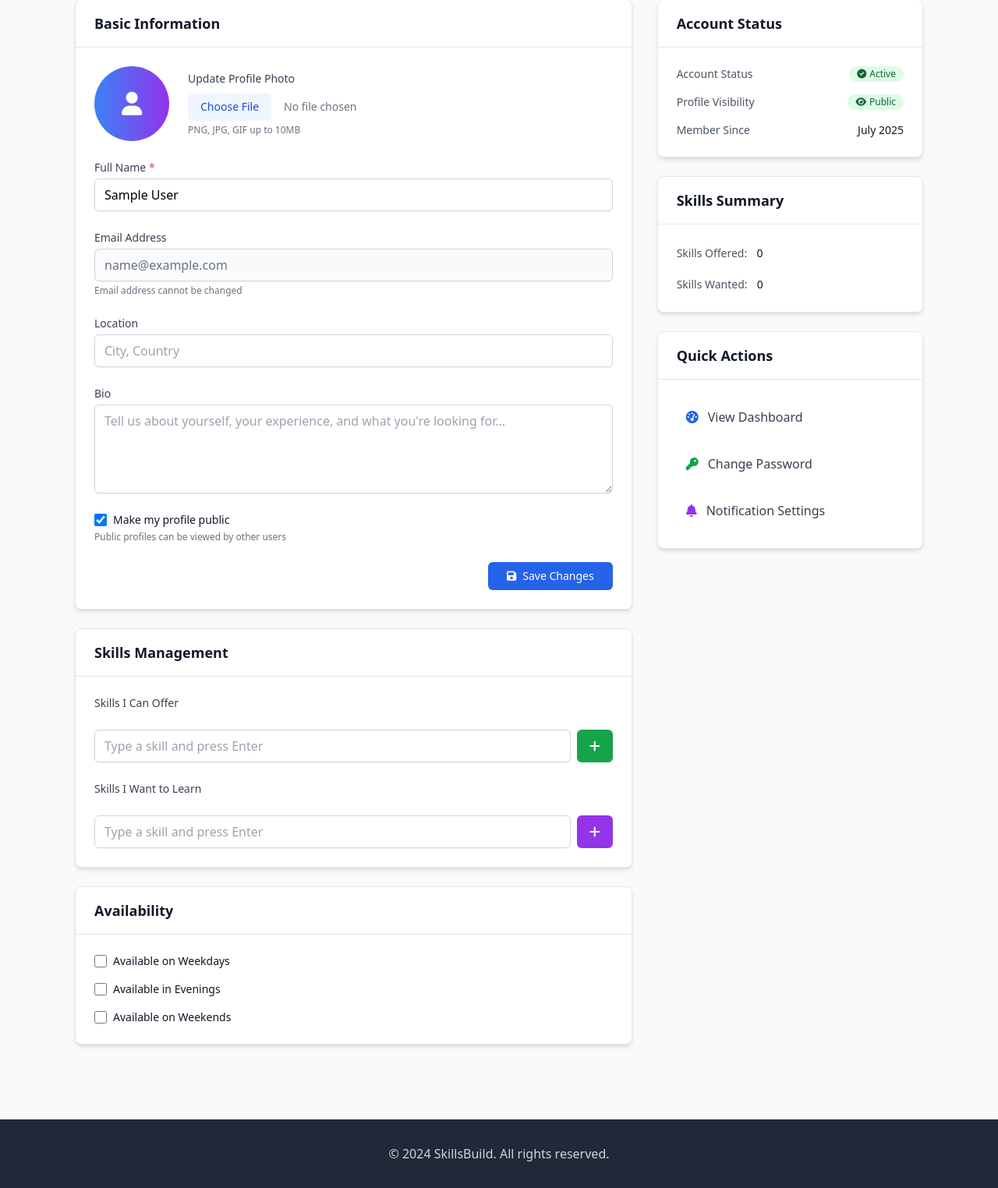
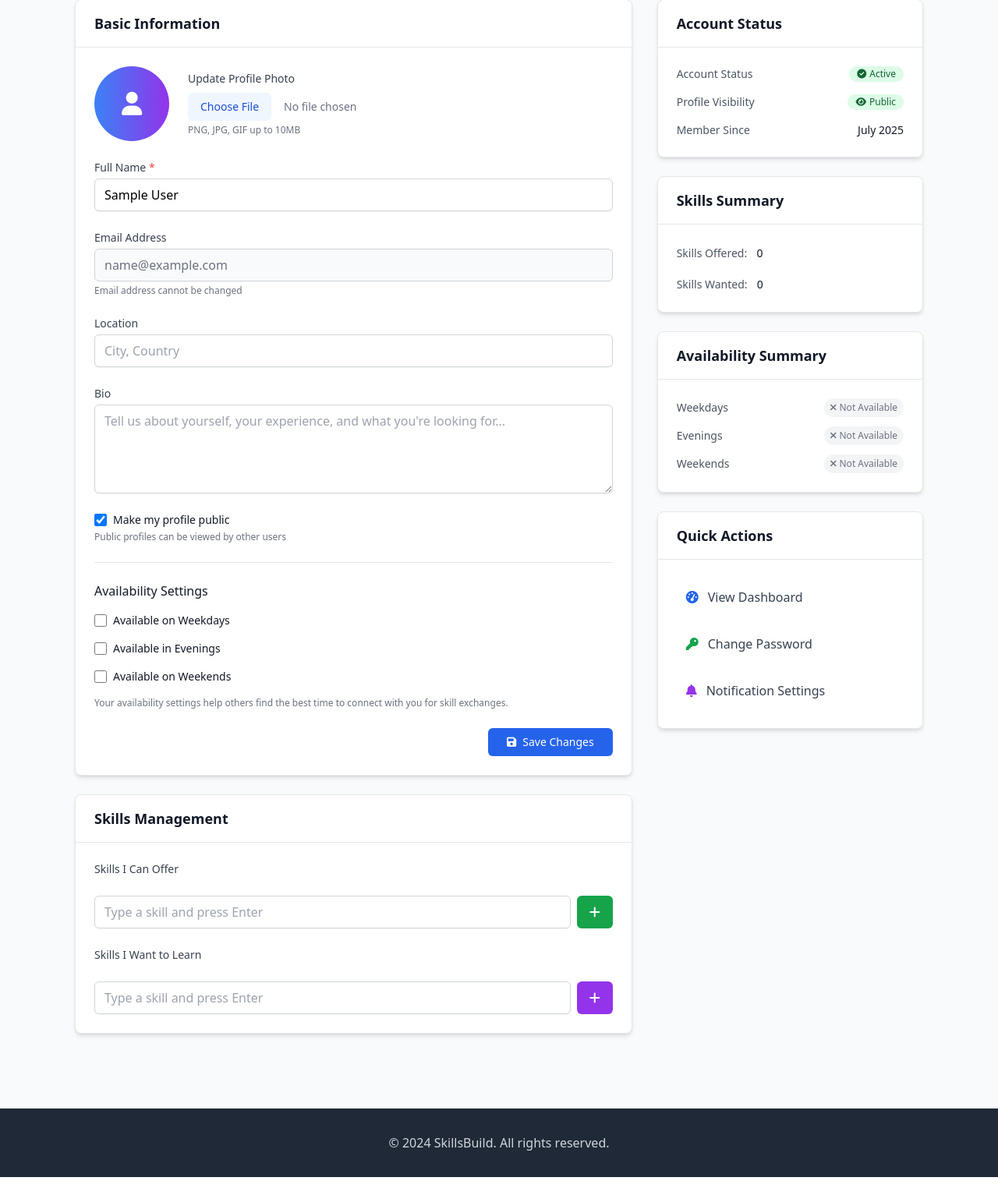
Before and after one commit to harshil-mistry/Odoo-SkilllsBuild, a Flask app: page /profile in a window 1280 px wide. Shown: the part 198-1722 px from the top of the page at 78% size. Run offline with Flask 3, Linux system fonts and the light colour scheme; the visitor is signed in with stand-in values (Sample User, id 1); data that the repository does not hold is empty; some libraries are stand-ins or nearby versions.

Commit message:
Availability for users made dynamic

```diff
--- a/app.py
+++ b/app.py
@@ -39,6 +39,7 @@ class SwapRequest(db.Model):
     to_user_id = db.Column(db.Integer, db.ForeignKey('user.id'), nullable=False)
     skill_offered_id = db.Column(db.Integer, db.ForeignKey('skill.id'), nullable=True)
     skill_wanted_id = db.Column(db.Integer, db.ForeignKey('skill.id'), nullable=True)
+    message = db.Column(db.Text, nullable=True)  # Optional message from sender
     status = db.Column(db.String(20), default='pending')  # pending, accepted, rejected
     created_at = db.Column(db.DateTime, default=datetime.utcnow)
 
--- a/templates/profile.html
+++ b/templates/profile.html
@@ -94,6 +94,38 @@
                             <p class="mt-1 text-xs text-gray-500">Public profiles can be viewed by other users</p>
                         </div>
 
+                        <!-- Availability Settings -->
+                        <div class="border-t pt-6">
+                            <h4 class="text-md font-medium text-gray-900 mb-4">Availability Settings</h4>
+                            <div class="space-y-4">
+                                <div class="flex items-center">
+                                    <input type="checkbox" id="weekdays_available" name="weekdays_available"
+                                           {% if current_user.weekdays_available %}checked{% endif %}
+                                           class="h-4 w-4 text-blue-600 focus:ring-blue-500 border-gray-300 rounded">
+                                    <label for="weekdays_available" class="ml-2 block text-sm text-gray-900">
+                                        Available on Weekdays
+                                    </label>
+                                </div>
+                                <div class="flex items-center">
+                                    <input type="checkbox" id="evenings_available" name="evenings_available"
+                                           {% if current_user.evenings_available %}checked{% endif %}
+                                           class="h-4 w-4 text-blue-600 focus:ring-blue-500 border-gray-300 rounded">
+                                    <label for="evenings_available" class="ml-2 block text-sm text-gray-900">
+                                        Available in Evenings
+                                    </label>
+                                </div>
+                                <div class="flex items-center">
+                                    <input type="checkbox" id="weekends_available" name="weekends_available"
+                                           {% if current_user.weekends_available %}checked{% endif %}
+                                           class="h-4 w-4 text-blue-600 focus:ring-blue-500 border-gray-300 rounded">
+                                    <label for="weekends_available" class="ml-2 block text-sm text-gray-900">
+                                        Available on Weekends
+                                    </label>
+                                </div>
+                                <p class="text-xs text-gray-500">Your availability settings help others find the best time to connect with you for skill exchanges.</p>
+                            </div>
+                        </div>
+
                         <!-- Submit Button -->
                         <div class="flex justify-end">
                             <button type="submit"
@@ -151,42 +183,7 @@
                 </div>
             </div>
 
-            <!-- Availability -->
-            <div class="bg-white rounded-lg shadow-md border border-gray-200">
-                <div class="px-6 py-4 border-b border-gray-200">
-                    <h3 class="text-lg font-semibold text-gray-900">Availability</h3>
-                </div>
-                <div class="p-6">
-                    <form method="POST" enctype="multipart/form-data">
-                        <div class="space-y-4">
-                            <div class="flex items-center">
-                                <input type="checkbox" id="weekdays_available" name="weekdays_available"
-                                       {% if current_user.weekdays_available %}checked{% endif %}
-                                       class="h-4 w-4 text-blue-600 focus:ring-blue-500 border-gray-300 rounded">
-                                <label for="weekdays_available" class="ml-2 block text-sm text-gray-900">
-                                    Available on Weekdays
-                                </label>
-                            </div>
-                            <div class="flex items-center">
-                                <input type="checkbox" id="evenings_available" name="evenings_available"
-                                       {% if current_user.evenings_available %}checked{% endif %}
-                                       class="h-4 w-4 text-blue-600 focus:ring-blue-500 border-gray-300 rounded">
-                                <label for="evenings_available" class="ml-2 block text-sm text-gray-900">
-                                    Available in Evenings
-                                </label>
-                            </div>
-                            <div class="flex items-center">
-                                <input type="checkbox" id="weekends_available" name="weekends_available"
-                                       {% if current_user.weekends_available %}checked{% endif %}
-                                       class="h-4 w-4 text-blue-600 focus:ring-blue-500 border-gray-300 rounded">
-                                <label for="weekends_available" class="ml-2 block text-sm text-gray-900">
-                                    Available on Weekends
-                                </label>
-                            </div>
-                        </div>
-                    </form>
-                </div>
-            </div>
+
         </div>
 
         <!-- Sidebar -->
@@ -233,6 +230,38 @@
                         <div>
                             <span class="text-sm text-gray-600">Skills Wanted:</span>
                             <span class="text-sm font-medium text-gray-900 ml-2" id="skills-wanted-count">0</span>
+                        </div>
+                    </div>
+                </div>
+            </div>
+
+            <!-- Availability Summary -->
+            <div class="bg-white rounded-lg shadow-md border border-gray-200">
+                <div class="px-6 py-4 border-b border-gray-200">
+                    <h3 class="text-lg font-semibold text-gray-900">Availability Summary</h3>
+                </div>
+                <div class="p-6">
+                    <div class="space-y-3">
+                        <div class="flex items-center justify-between">
+                            <span class="text-sm text-gray-600">Weekdays</span>
+                            <span class="inline-flex items-center px-2 py-1 rounded-full text-xs font-medium {% if current_user.weekdays_available %}bg-green-100 text-green-800{% else %}bg-gray-100 text-gray-500{% endif %}">
+                                <i class="fas {% if current_user.weekdays_available %}fa-check{% else %}fa-times{% endif %} mr-1"></i>
+                                {% if current_user.weekdays_available %}Available{% else %}Not Available{% endif %}
+                            </span>
+                        </div>
+                        <div class="flex items-center justify-between">
+                            <span class="text-sm text-gray-600">Evenings</span>
+                            <span class="inline-flex items-center px-2 py-1 rounded-full text-xs font-medium {% if current_user.evenings_available %}bg-green-100 text-green-800{% else %}bg-gray-100 text-gray-500{% endif %}">
+                                <i class="fas {% if current_user.evenings_available %}fa-check{% else %}fa-times{% endif %} mr-1"></i>
+                                {% if current_user.evenings_available %}Available{% else %}Not Available{% endif %}
+                            </span>
+                        </div>
+                        <div class="flex items-center justify-between">
+                            <span class="text-sm text-gray-600">Weekends</span>
+                            <span class="inline-flex items-center px-2 py-1 rounded-full text-xs font-medium {% if current_user.weekends_available %}bg-green-100 text-green-800{% else %}bg-gray-100 text-gray-500{% endif %}">
+                                <i class="fas {% if current_user.weekends_available %}fa-check{% else %}fa-times{% endif %} mr-1"></i>
+                                {% if current_user.weekends_available %}Available{% else %}Not Available{% endif %}
+                            </span>
                         </div>
                     </div>
                 </div>
```
